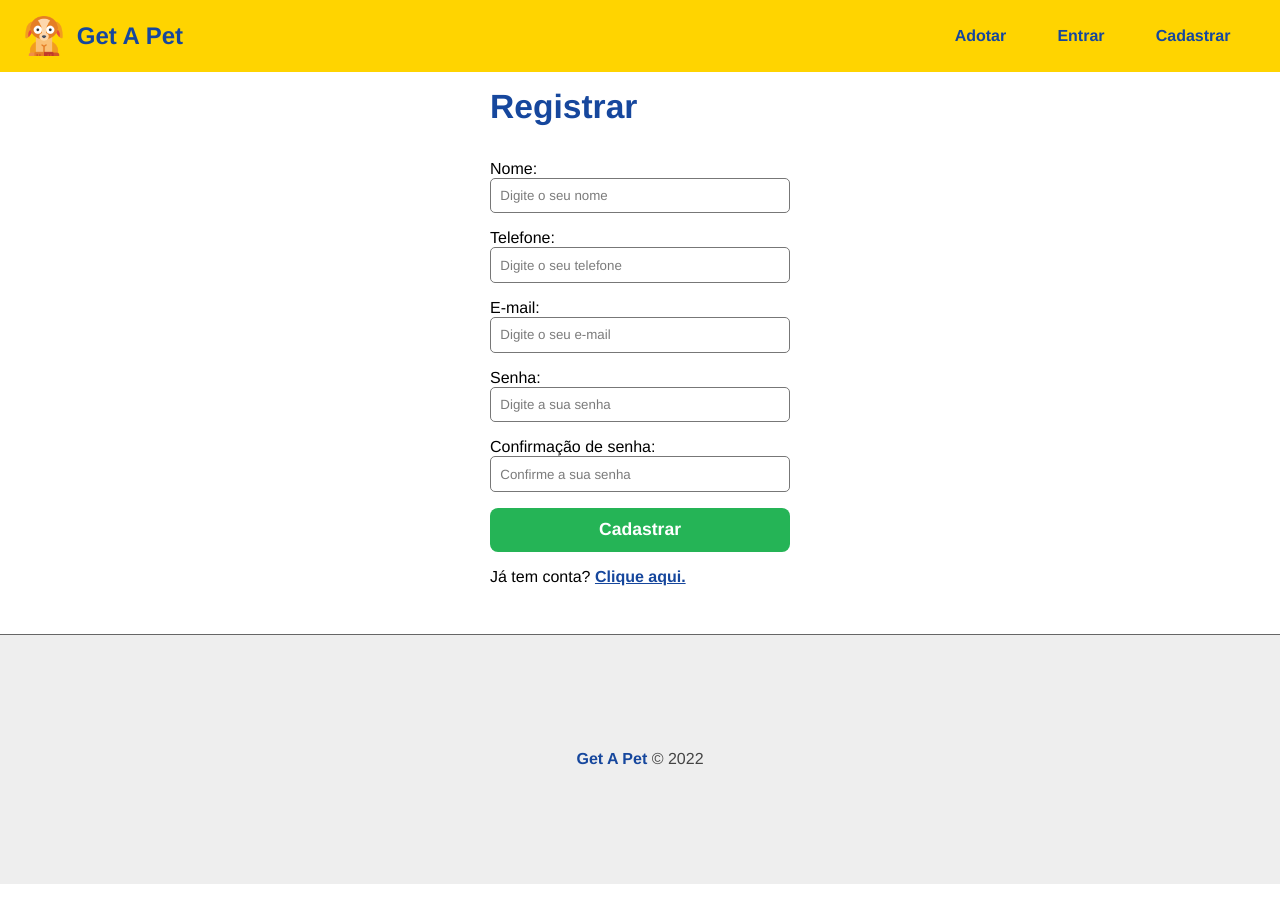
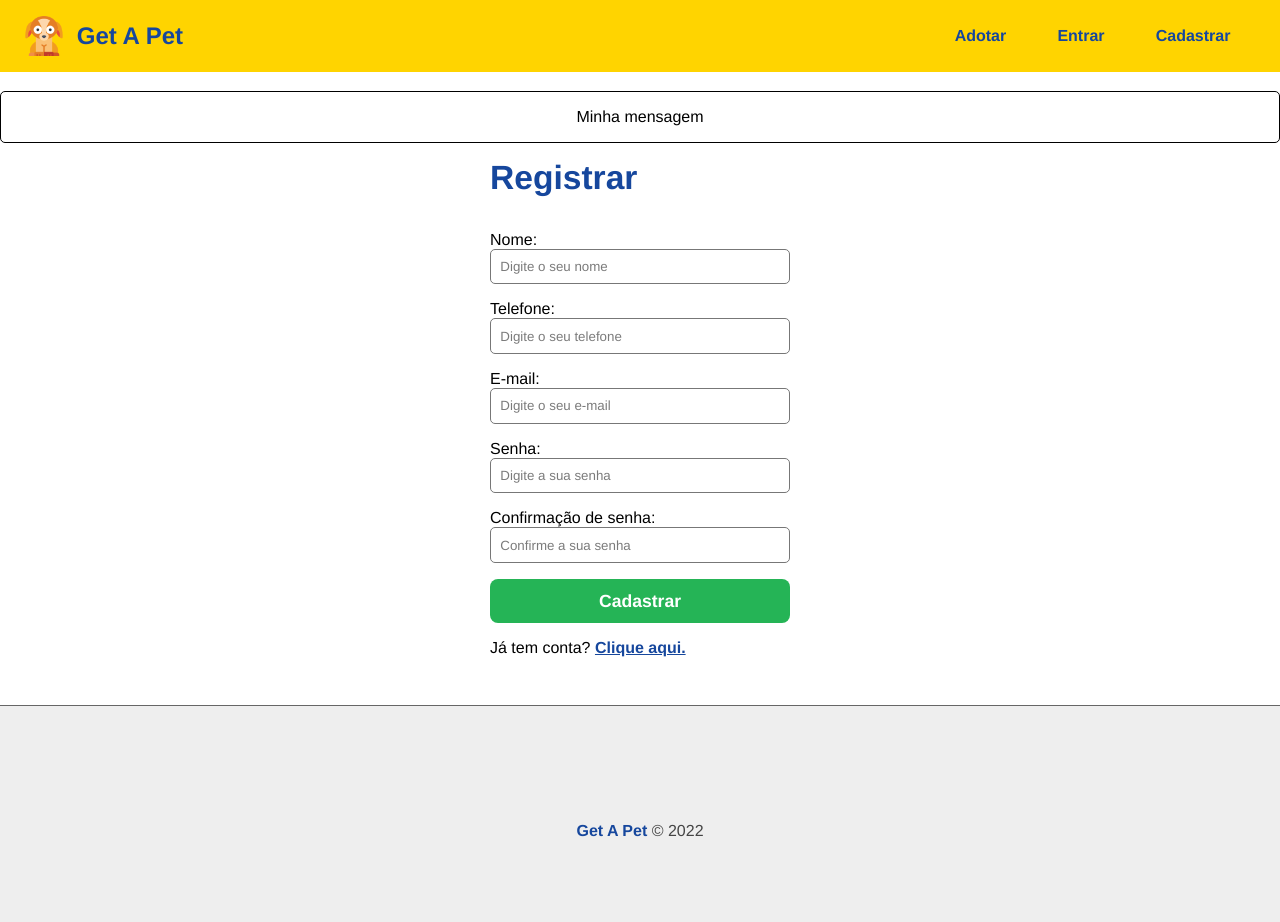
Before and after one commit to valdeirgsilva/get-a-pet, a React (Create React App) app in the folder frontend/: page /register in a window 1280 px wide. Shown: the top 922 px of the page. Before the commit the page ends 884 px from the top, so only its background shows below. Built offline with nearby package versions, Linux system fonts and the light colour scheme; the HTML template or start-up script is replaced by a standard one.

Commit message:
Criando componente de mensagem

```diff
--- a/frontend/src/App.js
+++ b/frontend/src/App.js
@@ -4,6 +4,7 @@
 import Navbar from './components/layout/Navbar';
 import Footer from './components/layout/Footer';
 import Container from './components/layout/Container';
+import Message from './components/layout/Message';
 
 // pages
 import Login from './components/pages/Auth/Login';
@@ -18,6 +19,7 @@
     <Router>
       <UserProvider>
         <Navbar />
+        <Message />
         <Container>
           <Routes>
             <Route path='/login' element={<Login />} />
--- /dev/null
+++ b/frontend/src/components/layout/Message.js
@@ -0,0 +1,14 @@
+import { useState } from 'react';
+
+import styles from './Message.module.css';
+
+function Message() {
+  const [type, setType] = useState("");
+
+  return (
+    <div className={`${styles.message} ${styles[type]}`}>Minha mensagem</div>
+  );
+
+}
+
+export default Message;
--- /dev/null
+++ b/frontend/src/components/layout/Message.module.css
@@ -0,0 +1,20 @@
+.message {
+  width: 100%;
+  padding: 1em;
+  border: 1px solid #000;
+  margin: 1.2em auto 0;
+  text-align: center;
+  border-radius: 5px;
+}
+
+.success {
+  color: #155724;
+  background-color: #D4EDDA;
+  border-color: #C3E6CB;
+}
+
+.error {
+  color: #721C24;
+  background-color: #F8D7DA;
+  border-color: #F5C6CB;
+}
```
